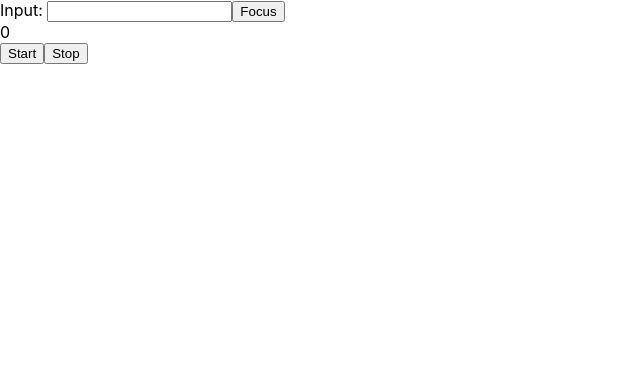
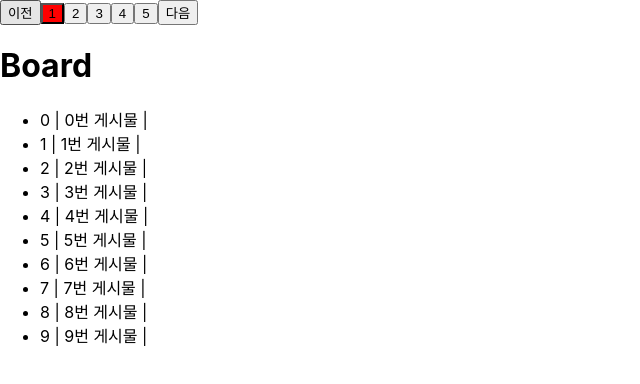
Before and after one commit to DonOhhhh/SWAcademy-2nd-frontend, a React (Create React App) app in the folder React/01/kdt-app/: page / in a window 1280 px wide. Shown: the top 384 px of the page, without its empty margins (0-640 px from the left). Built offline with nearby package versions, Linux system fonts and the light colour scheme.

Commit message:
페이지네이션

```diff
--- a/React/01/kdt-app/src/App.js
+++ b/React/01/kdt-app/src/App.js
@@ -1,15 +1,23 @@
-import { useRef } from 'react'
-import AutuCounter from './components/AutoCounter/AutoCounter';
-import Input from './components/useRef/input';
+import { useState } from "react";
+import Board from "./components/Board";
+import Pagination from "./components/Pagination/Pagination";
 
 function App() {
-  const inputRef = useRef();
+  const [page, setPage] = useState(0);
+  const articles = new Array(100).fill().map((_, i) => ({
+    id: i,
+    title: `${i}번 게시물`
+  }))
 
-  return <div>
-    <Input ref={inputRef} />
-    <button onClick={() => inputRef.current.focus()}>Focus</button>
-    <AutuCounter />
-  </div>
+  const limit = 10;
+  const offset = page * limit;
+
+  return (
+    <div>
+      <Pagination defaultPage={0} limit={10} total={articles.length} onChange={setPage} />
+      <Board articles={articles.slice(offset, offset + limit)} />
+    </div>
+  );
 }
 
 export default App;
--- /dev/null
+++ b/React/01/kdt-app/src/components/Pagination/Board.js
@@ -0,0 +1,17 @@
+import PropTypes from 'prop-types'
+
+const Board = ({ articles }) => {
+    return (
+        <ul>
+            {articles.map(article => (
+                <li key={article.id}>{article.id} | {article.title}</li>
+            ))}
+        </ul>
+    )
+}
+
+Board.propTypes = {
+    articles: PropTypes.array
+}
+
+export default Board;
--- /dev/null
+++ b/React/01/kdt-app/src/components/Pagination/Pagination.js
@@ -0,0 +1,35 @@
+import { useState } from "react"
+
+const Pagination = ({ defaultPage, limit, total, onChange }) => {
+    const [page, setPage] = useState(defaultPage);
+    const totalPage = Math.ceil(total / limit);
+
+    const handleChangePage = (newPage) => {
+        onChange(newPage);
+        setPage(newPage);
+    }
+
+    return (
+        <div>
+            <button onClick={() => page !== 0 && handleChangePage(page - 1)}>이전</button>
+            {Array.from(new Array(totalPage), (_, i) => i)
+                .filter(i => {
+                    if(page < 3) {
+                        return i < 5;
+                    } else if(page > totalPage - 3) {
+                        return i >= totalPage - 5;
+                    }
+                    return i >= page - 2 && i <= page + 2
+                })
+                .map(i => {
+                    return <button
+                        key={i}
+                        onClick={() => handleChangePage(i)}
+                        style={{ backgroundColor: page === i ? 'red' : undefined }}>{i + 1}</button>
+                })}
+            <button onClick={() => page + 1 !== totalPage && handleChangePage(page + 1)}>다음</button>
+        </div>
+    )
+}
+
+export default Pagination;
```
